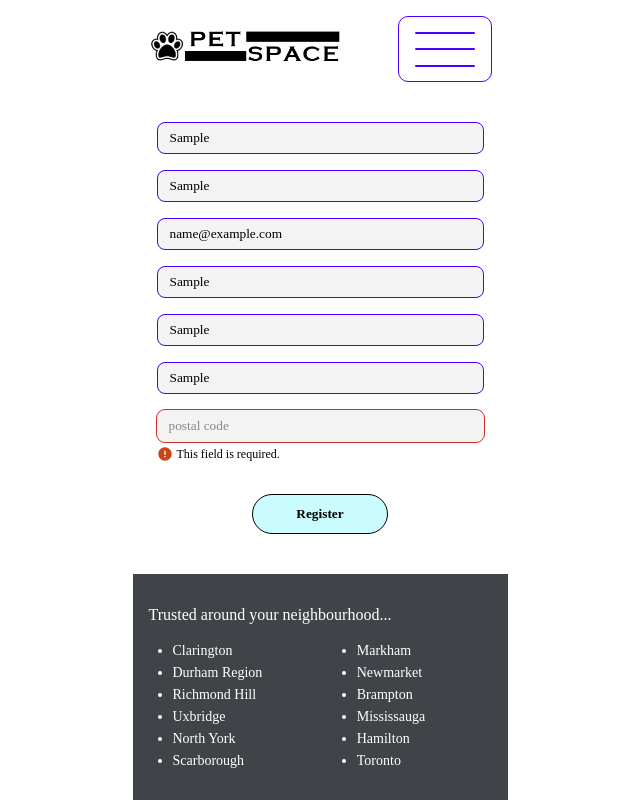
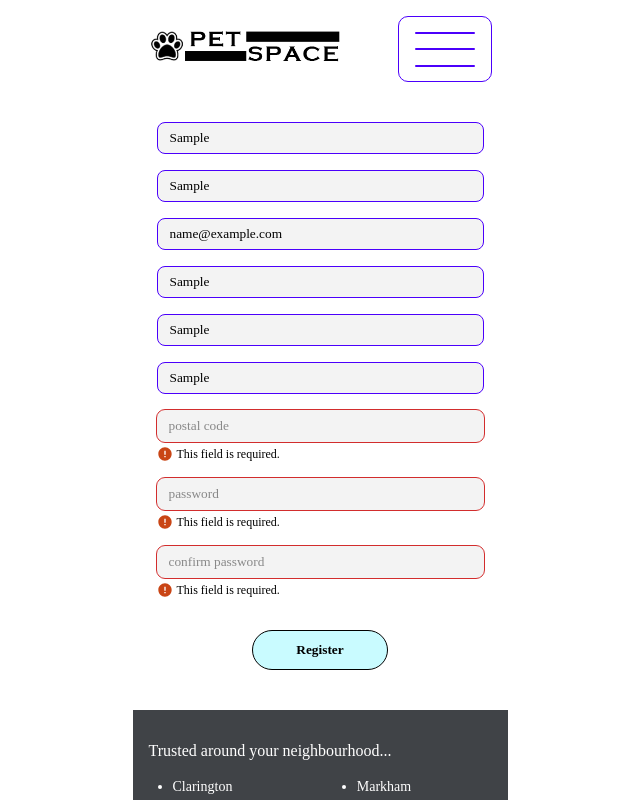
Before and after one commit to DBeaulne/petspace-client, a React (Create React App) app: page /register in a window 1280 px wide. Both pictures are taken after typing "Sample", "Sample", "name@example.com", "Sample", "Sample", "Sample" into the empty fields and a click on the button "Register". Shown: the top 800 px of the page, without its empty margins (320-960 px from the left). Built offline with nearby package versions, Linux system fonts and the light colour scheme.

Commit message:
add 2 more input fields to register page for user to enter password and confirm password

```diff
--- a/package.json
+++ b/package.json
@@ -8,11 +8,16 @@
     "@testing-library/user-event": "^13.5.0",
     "@vis.gl/react-google-maps": "^1.1.1",
     "axios": "^1.7.4",
+    "bcryptjs": "^2.4.3",
+    "cookie-parser": "^1.4.6",
+    "express-rate-limit": "^7.4.0",
+    "jsonwebtoken": "^9.0.2",
     "react": "^18.3.1",
     "react-dom": "^18.3.1",
     "react-router-dom": "^6.26.1",
     "react-scripts": "5.0.1",
     "sass": "^1.77.8",
+    "validator": "^13.12.0",
     "web-vitals": "^2.1.4"
   },
   "scripts": {
--- a/src/pages/LogInPage/LogInPage.jsx
+++ b/src/pages/LogInPage/LogInPage.jsx
@@ -7,7 +7,6 @@ import Input from "../../components/Input/Input";
 import errorIcon from "../../assets/icons/error-24px.svg";
 // import * as Utils from "../../utils/utils";
 import { apiUrl } from "../../App";
-import { isValidInputTimeValue } from "@testing-library/user-event/dist/utils";
 
 const LogInPage = () => {
 	const [formData, setFormData] = useState({
--- a/src/pages/RegisterPage/RegisterPage.jsx
+++ b/src/pages/RegisterPage/RegisterPage.jsx
@@ -16,7 +16,9 @@ const RegisterPage = () => {
 		address: "",
 		city: "",
 		province: "",
-		postalCode: ""
+		postalCode: "",
+		password: "",
+		confirmPassword: ""
 	});
 
 	const [errors, setErrors] = useState({});
@@ -36,6 +38,12 @@ const RegisterPage = () => {
 				}
 			}
 		});
+
+		// Password and confirm password validation
+		if (formData.password !== formData.confirmPassword) {
+			newErrors.confirmPassword = "Passwords do not match";
+		}
+
 		setErrors(newErrors);
 		return Object.keys(newErrors).length === 0;
 	};
@@ -200,7 +208,7 @@ const RegisterPage = () => {
 							<p className="error__txt">{errors.province}</p>
 						</div>
 					)}
-				</div>{" "}
+				</div>
 				<div className="registerPage__form-group">
 					<Input
 						classname={errors.postalCode ? "input input--error" : "input"}
@@ -218,6 +226,46 @@ const RegisterPage = () => {
 								alt="error-icon"
 							/>
 							<p className="error__txt">{errors.postalCode}</p>
+						</div>
+					)}
+				</div>
+				<div className="registerPage__form-group">
+					<Input
+						classname={errors.password ? "input input--error" : "input"}
+						placeholder={"password"}
+						name="password"
+						value={formData.password}
+						onChange={handleChange}
+						type="text"
+					/>
+					{errors.password && (
+						<div className="error">
+							<img
+								className="error__icon"
+								src={errorIcon}
+								alt="error-icon"
+							/>
+							<p className="error__txt">{errors.password}</p>
+						</div>
+					)}
+				</div>
+				<div className="registerPage__form-group">
+					<Input
+						classname={errors.confirmPassword ? "input input--error" : "input"}
+						placeholder={"confirm password"}
+						name="confirmPassword"
+						value={formData.confirmPassword}
+						onChange={handleChange}
+						type="text"
+					/>
+					{errors.confirmPassword && (
+						<div className="error">
+							<img
+								className="error__icon"
+								src={errorIcon}
+								alt="error-icon"
+							/>
+							<p className="error__txt">{errors.confirmPassword}</p>
 						</div>
 					)}
 				</div>
```
Also changed, not shown: 1 other file (tests, documents, lock files or other folders).
